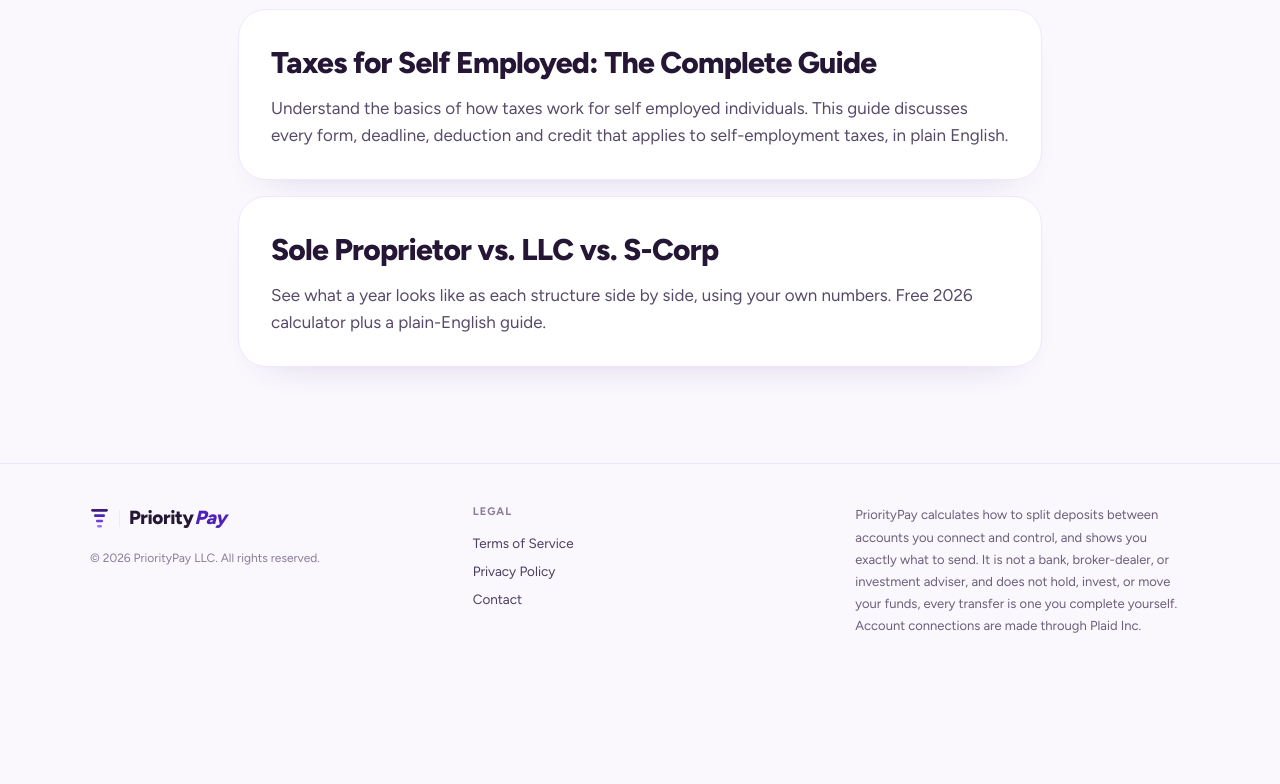
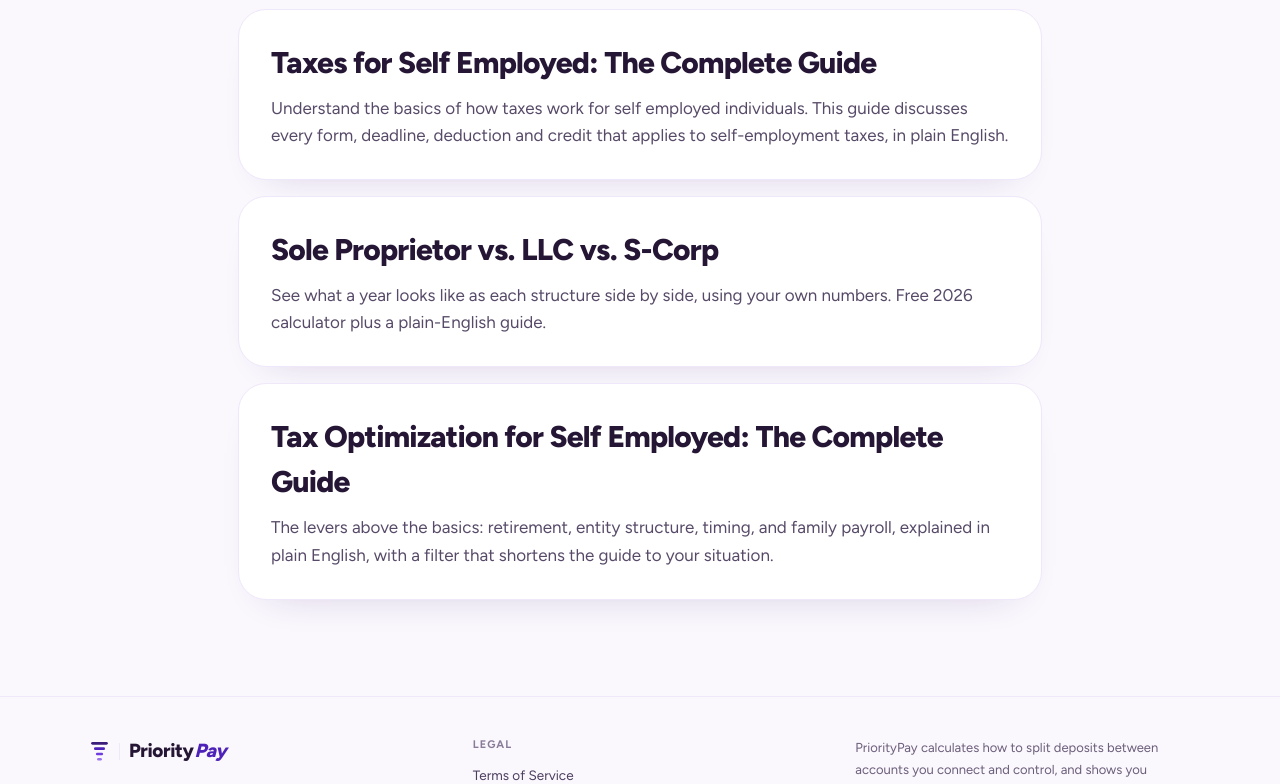
Before and after one commit to meganmahoney123/prioritypay-simple, a Next.js app: page /self-employed in a window 1280 px wide. Shown: the part 439-1223 px from the top of the page. Before the commit the page ends 1116 px from the top, so only its background shows below. Built offline with nearby package versions, Linux system fonts and the light colour scheme.

Commit message:
Add tax optimization guide card to self-employed hub

```diff
--- a/app/self-employed/page.js
+++ b/app/self-employed/page.js
@@ -22,6 +22,11 @@ const ARTICLES = [
     href: "/self-employed/sole-proprietor-vs-llc-vs-s-corp",
     title: "Sole Proprietor vs. LLC vs. S-Corp",
     dek: "See what a year looks like as each structure side by side, using your own numbers. Free 2026 calculator plus a plain-English guide.",
+  },
+  {
+    href: "/self-employed/tax-optimization",
+    title: "Tax Optimization for Self Employed: The Complete Guide",
+    dek: "The levers above the basics: retirement, entity structure, timing, and family payroll, explained in plain English, with a filter that shortens the guide to your situation.",
   },
 ];
 
```
